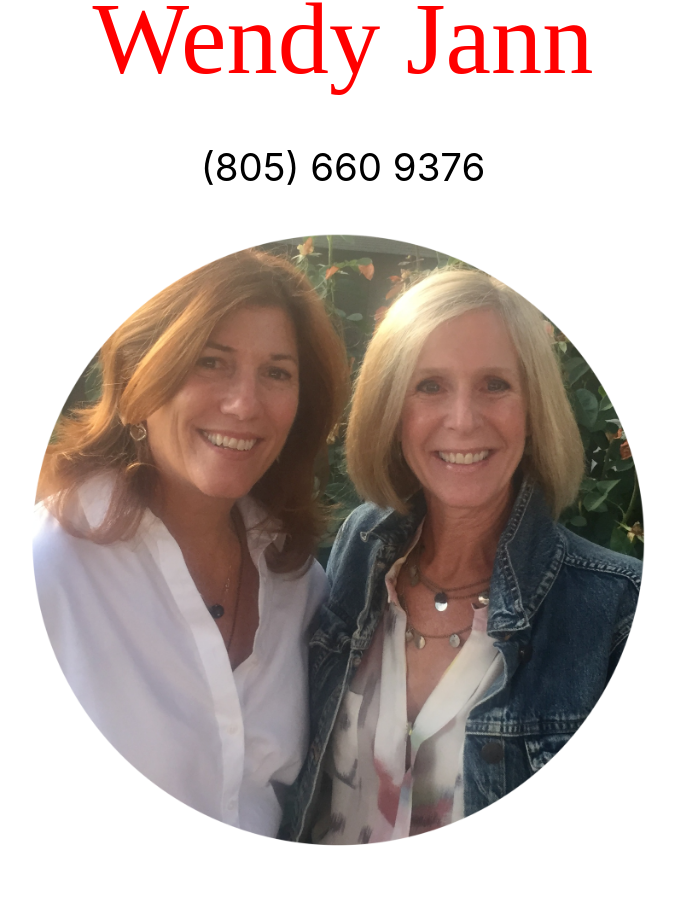
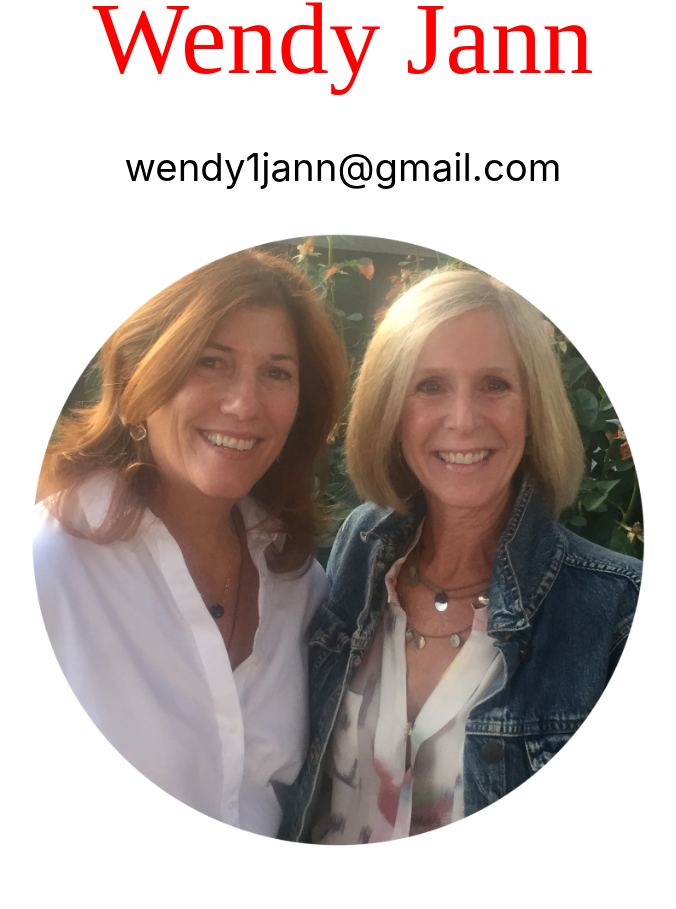
Before and after one commit to codejoy-wins/Wendy, a React (Create React App) app: page / in a window 1280 px wide. Shown: the part 1889-2798 px from the top of the page, without its empty margins (297-973 px from the left). Built offline with nearby package versions, Linux system fonts and the light colour scheme; a web font is replaced by a local one.

Commit message:
wendy1jann

```diff
--- a/src/App.js
+++ b/src/App.js
@@ -17,7 +17,7 @@ function App() {
         </div>
         <h1><span id="wendy">Wendy Jann</span></h1>
         <div id="number">
-          <span>(805) 660 9376</span>
+          <span>wendy1jann@gmail.com</span>
         </div>
       </div>
         <img src={wendy} id="wendy4"></img>
```
